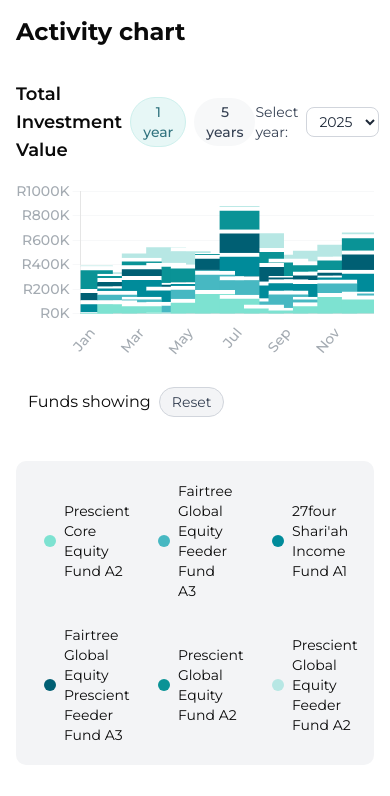
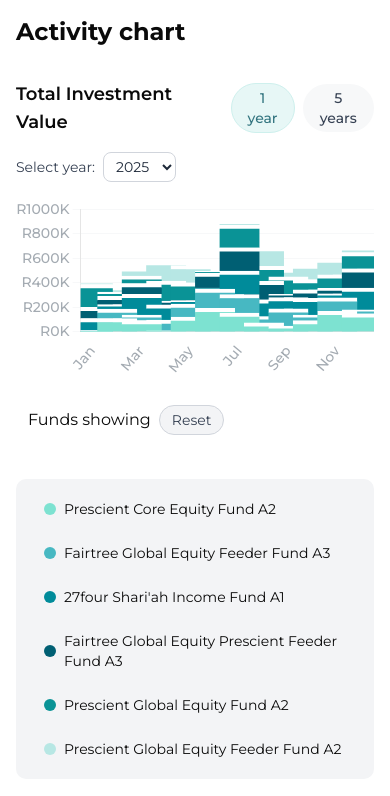
Before and after one commit to justinslack/chart-demo, a Next.js app: page /activity in a window 390 px wide. Shown: the top 796 px of the page. Built offline with nearby package versions, Linux system fonts and the light colour scheme.

Commit message:
Add mobile wrap

```diff
--- a/src/app/components/ActivityChart.tsx
+++ b/src/app/components/ActivityChart.tsx
@@ -170,7 +170,7 @@
 
 	return (
 		<div className="w-full space-y-4">
-			<div className="flex justify-between items-center">
+			<div className="flex justify-between items-center flex-wrap gap-4">
 				<div className="space-x-2 flex items-center">
 					<h3 className="text-lg font-semibold">Total Investment Value</h3>
 					<button
@@ -225,7 +225,7 @@
 					Reset
 				</button>
 			</div>
-			<div className="mt-4 grid grid-cols-3 gap-4 bg-gray-100 p-4 rounded-lg">
+			<div className="mt-4 grid md:grid-cols-3 gap-4 bg-gray-100 p-4 rounded-lg">
 				{FUNDS.map((fund) => {
 					const isHidden = !fundVisibility[fund.name];
 					return (
```
